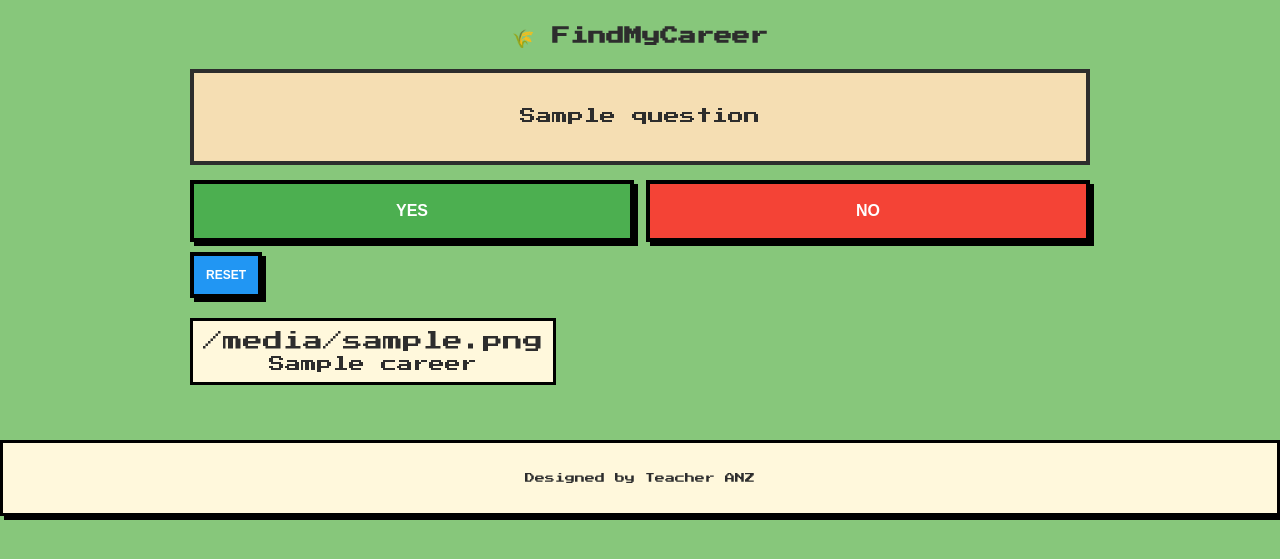
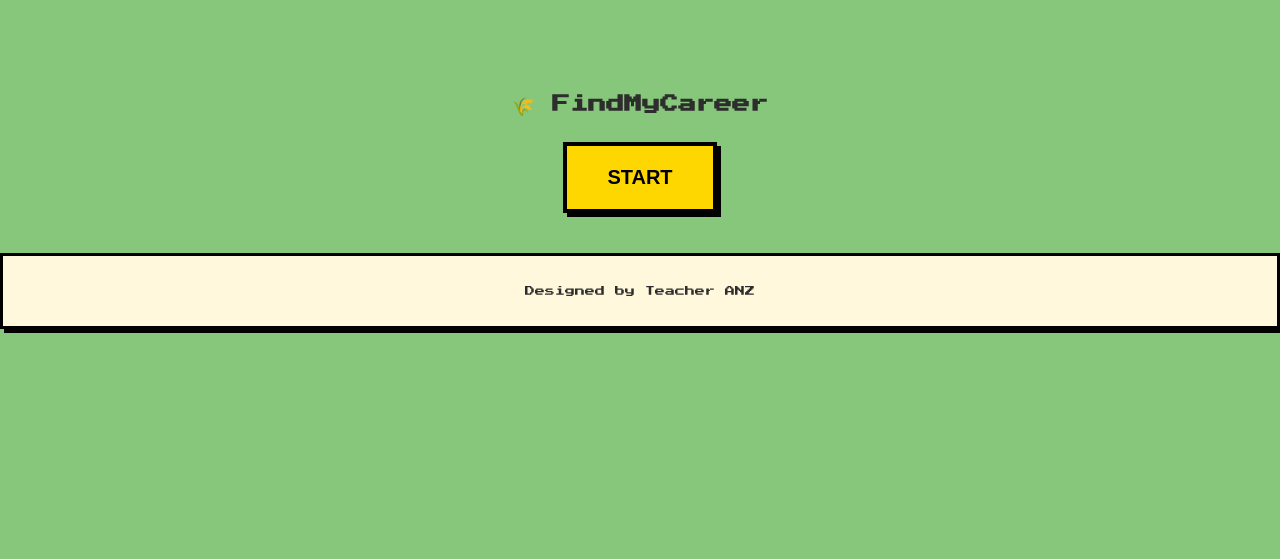
Before and after one commit to jz0n/findmycareer, a Flask app: template templates/index.html in a window 1280 px wide. Shown: the top 559 px of the page. Run offline with Flask 3, Linux system fonts and the light colour scheme; the template is opened without the code that fills it: most values are stand-ins (such as "Sample title", 1, 10 or a date in 2020).

Commit message:
fix ques and added start screen

```diff
--- a/app.py
+++ b/app.py
@@ -24,11 +24,28 @@ def new_game():
 
 state = new_game()
 
-
 @app.route("/")
 def home():
-    first_question = "Answer a few questions to find your career!"
-    return render_template("index.html", careers=careers, question=first_question)
+    global state
+
+    # Reset game state
+    state = new_game()
+
+    # Pick best starting tag (most common across careers)
+    tag_counts = {}
+    for c in careers:
+        for tag in c["tags"]:
+            tag_counts[tag] = tag_counts.get(tag, 0) + 1
+
+    first_tag = max(tag_counts, key=tag_counts.get)
+
+    # Save it as first question
+    state["last_tag"] = first_tag
+    state["asked_tags"].add(first_tag)
+
+    question = tag_questions.get(first_tag, "Do you enjoy this type of work?")
+
+    return render_template("index.html", careers=careers, question=question)
 
 
 @app.route("/answer", methods=["POST"])
--- a/static/style.css
+++ b/static/style.css
@@ -123,6 +123,37 @@ h1 {
     box-shadow: 4px 4px 0 black;
 }
 
+.start-screen {
+    text-align: center;
+    margin-top: 100px;
+}
+
+.start-btn {
+    font-size: 20px;
+    padding: 20px 40px;
+    background: #ffd700;
+    border: 4px solid black;
+    box-shadow: 4px 4px 0 black;
+}
+
+.start-btn:hover {
+    filter: brightness(1.1);
+}
+
+.start-btn:active {
+    transform: translate(4px, 4px);
+    box-shadow: none;
+}
+
+.start-screen h1 {
+    animation: float 2s infinite ease-in-out;
+}
+
+@keyframes float {
+    0%, 100% { transform: translateY(0); }
+    50% { transform: translateY(-8px); }
+}
+
 /* 📱 MOBILE OPTIMIZATION */
 @media (max-width: 600px) {
 
--- a/templates/index.html
+++ b/templates/index.html
@@ -13,12 +13,17 @@
 </head>
 <body>
 
-<div class="app">
+<div id="start-screen" class="start-screen">
+    <h1>🌾 FindMyCareer</h1>
+    <button class="btn start-btn" onclick="startGame()">START</button>
+</div>
+
+<div id="game-ui" style="display: none;">
 
     <h1>🌾 FindMyCareer</h1>
 
     <div class="dialogue">
-        <p id="question">{{ question.question }}</p>
+        <p id="question">{{ question }}</p>
     </div>
 
     <div class="buttons">
@@ -40,8 +45,12 @@
     <div id="result"></div>
 
 </div>
+<script>
 
-<script>
+function startGame() {
+    document.getElementById("start-screen").style.display = "none";
+    document.getElementById("game-ui").style.display = "block";
+}
 function answer(choice) {
     fetch('/answer', {
         method: 'POST',
```
